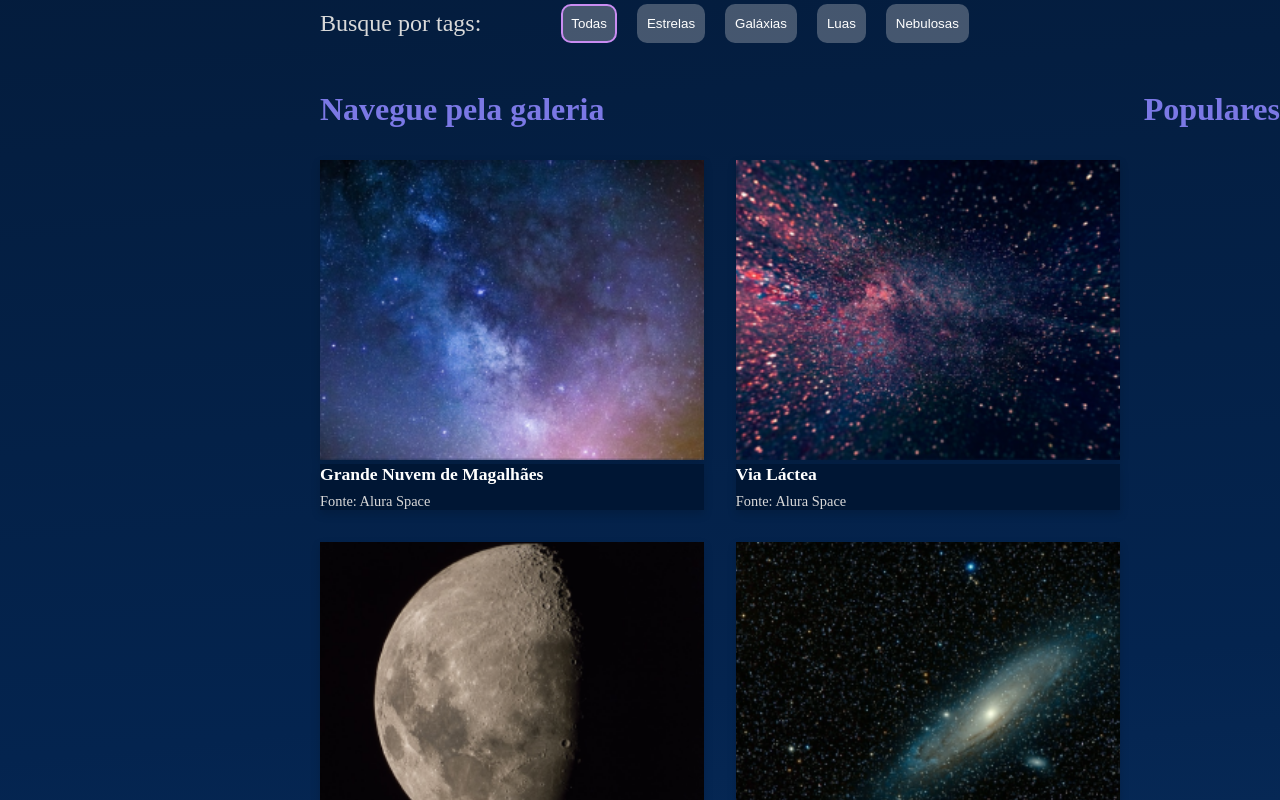
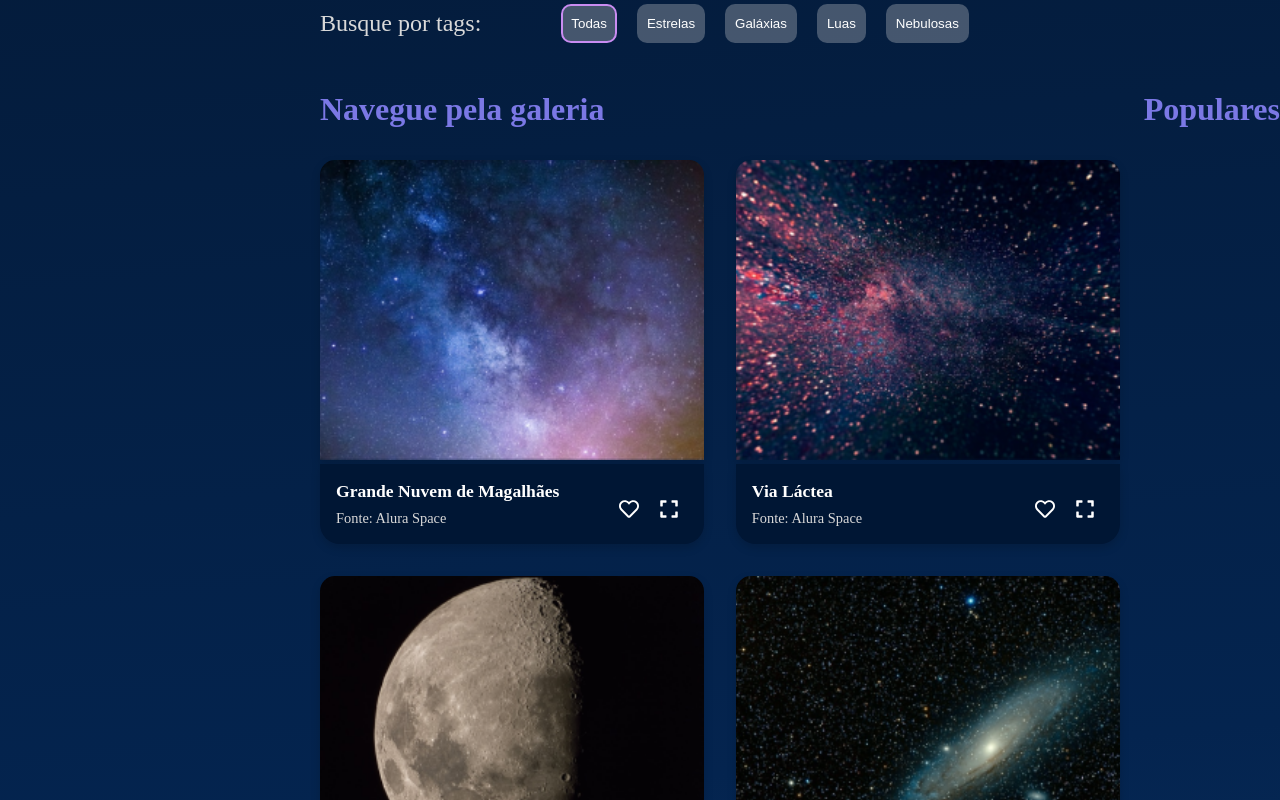
Before and after one commit to danielcoosta1/Space-app, a React (Vite) app: page / in a window 1280 px wide. Shown: the part 560-1360 px from the top of the page. Built offline with nearby package versions, Linux system fonts and the light colour scheme.

Commit message:
Acrescentei os icones de favorito e ampliar, assim como a lógica

```diff
--- a/src/components/Galeria/index.jsx
+++ b/src/components/Galeria/index.jsx
@@ -1,51 +1,86 @@
 import Tags from "./Tags";
 import Populares from "./Populares";
-import { GaleriaConteiner, SecaoFluida, GridFotos, CardFoto, DivInfo } from "./styles";
+
+import {
+  GaleriaConteiner,
+  SecaoFluida,
+  GridFotos,
+  CardFoto,
+  DivInfo,
+  IconesContainer,
+  IconesWrapper,
+} from "./styles";
+
 import tags from "./Tags/tags.json";
 import { useState } from "react";
 
+import { FaHeart, FaRegHeart, FaExpand } from "react-icons/fa";
+import ModalAmpliar from "../ModalAmpliar";
+
 const Galeria = ({ fotos }) => {
   const [tagSelecionada, setTagSelecionada] = useState(0);
+  const [fotoAmpliada, setFotoAmpliada] = useState(null);
+  const [favoritos, setFavoritos] = useState([]);
 
   const handleClick = (tag) => {
     setTagSelecionada((prev) => (prev === tag.id ? null : tag.id));
   };
 
+  const handleFavoritar = (id) => {
+    setFavoritos((prev) =>
+      prev.includes(id) ? prev.filter((item) => item !== id) : [...prev, id]
+    );
+  };
+
   const fotosFiltradas = tagSelecionada
-    ? fotos.filter(foto => foto.tagId === tagSelecionada)
+    ? fotos.filter((foto) => foto.tagId === tagSelecionada)
     : fotos;
 
   return (
     <>
-      <Tags
-        tags={tags}
-        onClick={handleClick}
-        tagSelecionada={tagSelecionada} />
+      <Tags tags={tags} onClick={handleClick} tagSelecionada={tagSelecionada} />
       <GaleriaConteiner>
         <SecaoFluida>
           <h1>Navegue pela galeria</h1>
           <GridFotos>
-            {fotosFiltradas.map((foto) => (
-              <CardFoto key={foto.id} >
+            {fotosFiltradas.map((foto) => {
+              const isFavorito = favoritos.includes(foto.id);
+              return (
+                <CardFoto key={foto.id}>
                   <img
                     src={foto.path}
                     alt={foto.titulo}
+                    className="imagem-foto"
                   />
                   <DivInfo>
-                  <div>
                     <h3>{foto.titulo}</h3>
                     <p>Fonte: {foto.fonte}</p>
-                  </div>
-                  <div>
-
-                  </div>
-
                   </DivInfo>
+                  <IconesContainer>
+                    <IconesWrapper
+                      onClick={() => handleFavoritar(foto.id)}
+                      $favoritado={isFavorito}
+                    >
+                      {isFavorito ? <FaHeart /> : <FaRegHeart />}
+                    </IconesWrapper>
+                    <IconesWrapper onClick={() => setFotoAmpliada(foto)}>
+                      <FaExpand />
+                    </IconesWrapper>
+                  </IconesContainer>
                 </CardFoto>
-            ))}
+              );
+            })}
           </GridFotos>
         </SecaoFluida>
         <Populares />
+        {fotoAmpliada && (
+          <ModalAmpliar
+            foto={fotoAmpliada}
+            onClose={() => setFotoAmpliada(null)}
+            onFavoritar={handleFavoritar}
+            isFavorito={favoritos.includes(fotoAmpliada.id)}
+          />
+        )}
       </GaleriaConteiner>
     </>
   );
--- a/src/components/Galeria/styles.js
+++ b/src/components/Galeria/styles.js
@@ -24,6 +24,7 @@ const GridFotos = styled.div`
 `;
 
 const CardFoto = styled.div`
+  position: relative;
   filter: drop-shadow(0px 4px 4px rgba(0, 0, 0, 0.15));
   &:hover {
     transform: translateY(-5px);
@@ -32,12 +33,19 @@ const CardFoto = styled.div`
     width: 100%;
     height: 300px;
     object-fit: cover;
+    border-radius: 15px 15px 0 0;
   }
 `;
 
 const DivInfo = styled.div`
+  display: flex;
+  flex-direction: column;
+  justify-content: center;
+  padding: 0 1rem;
   color: #ffffff;
   background: #001634;
+  border-radius: 0px 0px 20px 20px;
+  min-height: 80px;
 
   h3 {
     font-size: 1.1rem;
@@ -49,4 +57,45 @@ const DivInfo = styled.div`
   }
 `;
 
-export { GaleriaConteiner, SecaoFluida, GridFotos, CardFoto, DivInfo };
+const IconesContainer = styled.div`
+  position: absolute;
+  bottom: 15px;
+  right: 15px;
+  display: flex;
+
+  z-index: 2;
+`;
+
+const IconesWrapper = styled.button`
+  background: transparent;
+  border: none;
+  border-radius: 50%;
+  width: 40px;
+  height: 40px;
+  cursor: pointer;
+  display: flex;
+  align-items: center;
+  justify-content: center;
+  color: ${(props) => (props.$favoritado ? "#FF4081" : "#FFFFFF")};
+  transition: all 0.3s ease;
+
+  &:hover {
+    background: rgba(0, 0, 0, 0.9);
+    transform: scale(1.1);
+  }
+
+  svg {
+    width: 20px;
+    height: 20px;
+  }
+`;
+
+export {
+  GaleriaConteiner,
+  SecaoFluida,
+  GridFotos,
+  CardFoto,
+  DivInfo,
+  IconesContainer,
+  IconesWrapper,
+};
--- /dev/null
+++ b/src/components/ModalAmpliar/index.jsx
@@ -0,0 +1,39 @@
+import { FaHeart, FaRegHeart, FaTimes } from "react-icons/fa";
+import {
+  ModalOverlay,
+  ModalContent,
+  ModalClose,
+  ModalFooter,
+  IconeWrapper
+} from "./styles";
+
+const ModalAmpliar = ({ foto, onClose, onFavoritar, isFavorito }) => {
+  return (
+    <ModalOverlay>
+      <ModalContent>
+        <ModalClose onClick={onClose} aria-label="Fechar">
+          <FaTimes />
+        </ModalClose>
+
+        <img src={foto.path} alt={foto.titulo} />
+
+        <ModalFooter>
+          <div className="info">
+            <h3>{foto.titulo}</h3>
+            <p>Fonte: {foto.fonte}</p>
+          </div>
+
+          <IconeWrapper
+            onClick={() => onFavoritar(foto.id)}
+            $favoritado={isFavorito}
+            aria-label={isFavorito ? "Desfavoritar" : "Favoritar"}
+          >
+            {isFavorito ? <FaHeart /> : <FaRegHeart />}
+          </IconeWrapper>
+        </ModalFooter>
+      </ModalContent>
+    </ModalOverlay>
+  );
+};
+
+export default ModalAmpliar;
--- /dev/null
+++ b/src/components/ModalAmpliar/styles.js
@@ -0,0 +1,127 @@
+import styled from "styled-components";
+
+export const ModalOverlay = styled.div`
+  position: fixed;
+  top: 0;
+  left: 0;
+  right: 0;
+  bottom: 0;
+  background: rgba(0, 0, 0, 0.9);
+  display: flex;
+  align-items: center;
+  justify-content: center;
+  z-index: 1000;
+  backdrop-filter: blur(5px);
+  animation: fadeIn 0.3s ease;
+
+  @keyframes fadeIn {
+    from {
+      opacity: 0;
+    }
+    to {
+      opacity: 1;
+    }
+  }
+`;
+
+export const ModalContent = styled.div`
+  position: relative;
+  max-width: 95%; // Aumentado de 90% para 95%
+  max-height: 95%; // Aumentado de 90% para 95%
+  min-width: 800px; // Largura mínima aumentada
+  min-height: 600px; // Altura mínima aumentada
+  background: #041833;
+  padding: 3rem; // Aumentado de 2rem para 3rem
+  border-radius: 20px; // Borda mais arredondada
+  display: flex;
+  flex-direction: column;
+  gap: 2rem; // Aumentado o espaçamento interno
+
+  animation: scaleUp 0.3s ease;
+
+  @keyframes scaleUp {
+    from {
+      transform: scale(0.8);
+    }
+    to {
+      transform: scale(1);
+    }
+  }
+
+  img {
+    max-width: 100%;
+    max-height: 80vh; // Aumentado de 70vh para 80vh
+    min-height: 500px; // Altura mínima da imagem
+    object-fit: contain;
+    border-radius: 15px;
+  }
+`;
+
+export const ModalClose = styled.button`
+  position: absolute;
+  top: 15px;
+  right: 15px;
+  background: rgba(0, 0, 0, 0.7);
+  border: none;
+  color: white;
+  font-size: 2rem;
+  width: 50px;
+  height: 50px;
+  border-radius: 50%;
+  cursor: pointer;
+  display: flex;
+  align-items: center;
+  justify-content: center;
+  transition: all 0.3s ease;
+
+  &:hover {
+    background: rgba(0, 0, 0, 0.9);
+    transform: scale(1.1);
+  }
+`;
+
+export const ModalFooter = styled.div`
+  display: flex;
+  justify-content: space-between;
+  align-items: center;
+  gap: 2rem;
+
+  .info {
+    flex: 1;
+
+    h3 {
+      color: #ffffff;
+      font-size: 2rem;
+      margin-bottom: 1rem;
+    }
+
+    p {
+      color: #d9d9d9;
+      font-size: 1.2rem;
+    }
+  }
+`;
+
+export const IconeWrapper = styled.button`
+  background: rgba(0, 0, 0, 0.7);
+  border: none;
+  border-radius: 50%;
+  width: 60px;
+  height: 60px;
+  cursor: pointer;
+  display: flex;
+  align-items: center;
+  justify-content: center;
+  color: ${(props) => (props.$favoritado ? "#FF4081" : "#FFFFFF")};
+  transition: all 0.3s ease;
+
+  &:hover {
+    background: rgba(0, 0, 0, 0.9);
+    transform: scale(1.1);
+  }
+
+  svg {
+    width: 30px;
+    height: 30px;
+  }
+`;
```
Lines whose indentation alone changed are shown as unchanged.
